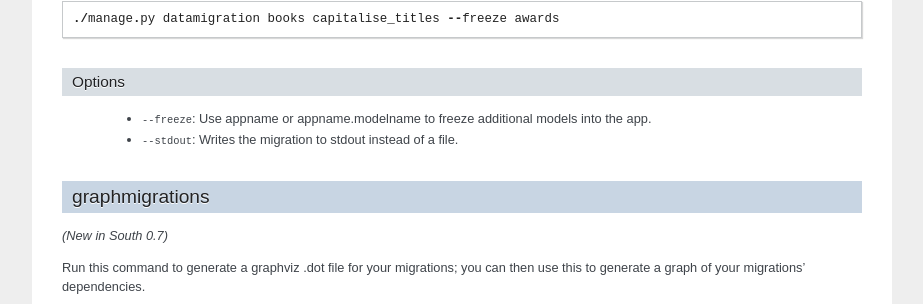
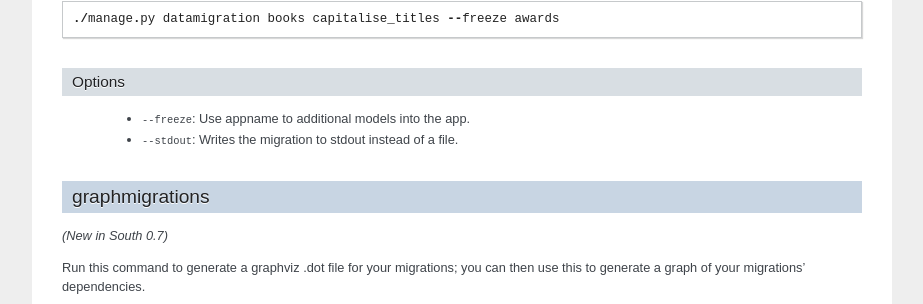
Before and after one commit to matthiask/south, a Sphinx documentation site: the page built from docs/commands.rst, in a window 1280 px wide and 900 px high, scrolled down 2974 px. Shown: the part 149-453 px from the top of the window, without its empty margins (198-1121 px from the left). Built offline with Sphinx 7.4.7, drawn with Linux system fonts in a browser that asks for light colours.

Commit message:
Fix docs about --freeze

```diff
--- a/docs/commands.rst
+++ b/docs/commands.rst
@@ -199,7 +199,7 @@ You can also freeze in additional apps if you want::
 Options
 ^^^^^^^
 
- - ``--freeze``: Use appname or appname.modelname to freeze additional models into the app.
+ - ``--freeze``: Use appname to additional models into the app.
  - ``--stdout``: Writes the migration to stdout instead of a file.
 
 
```
